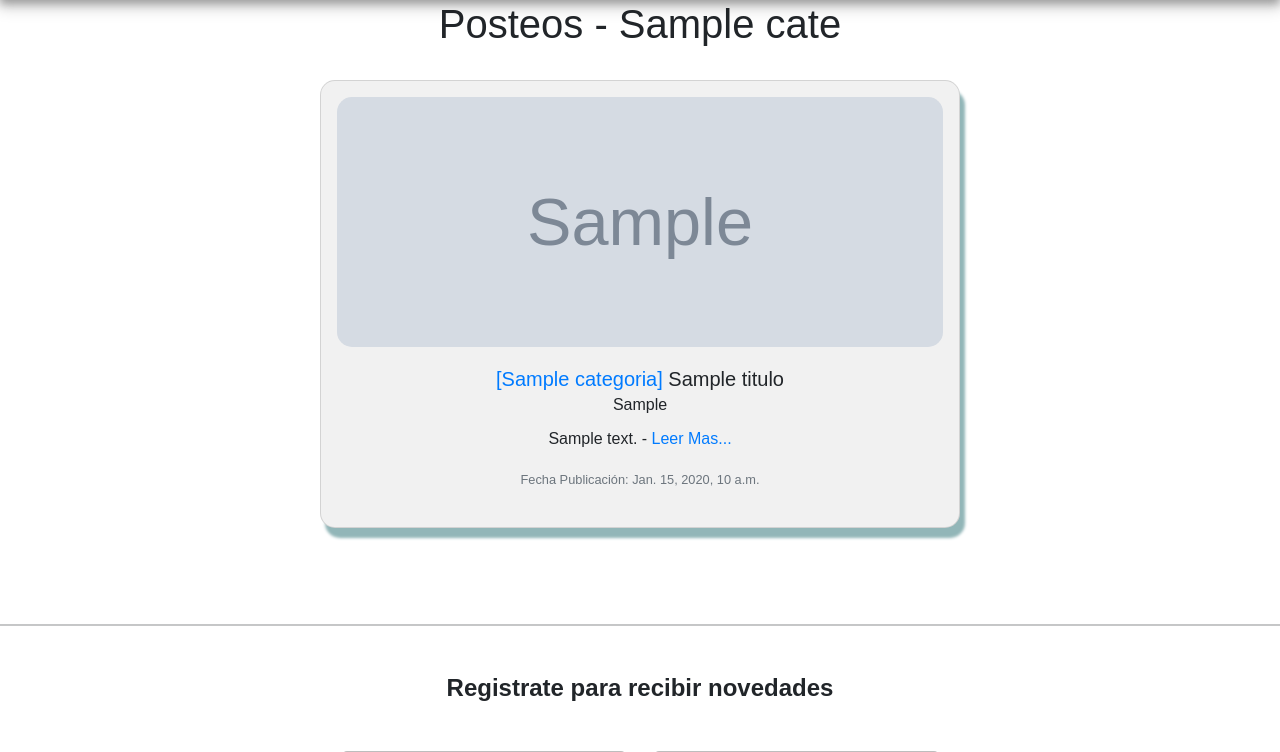
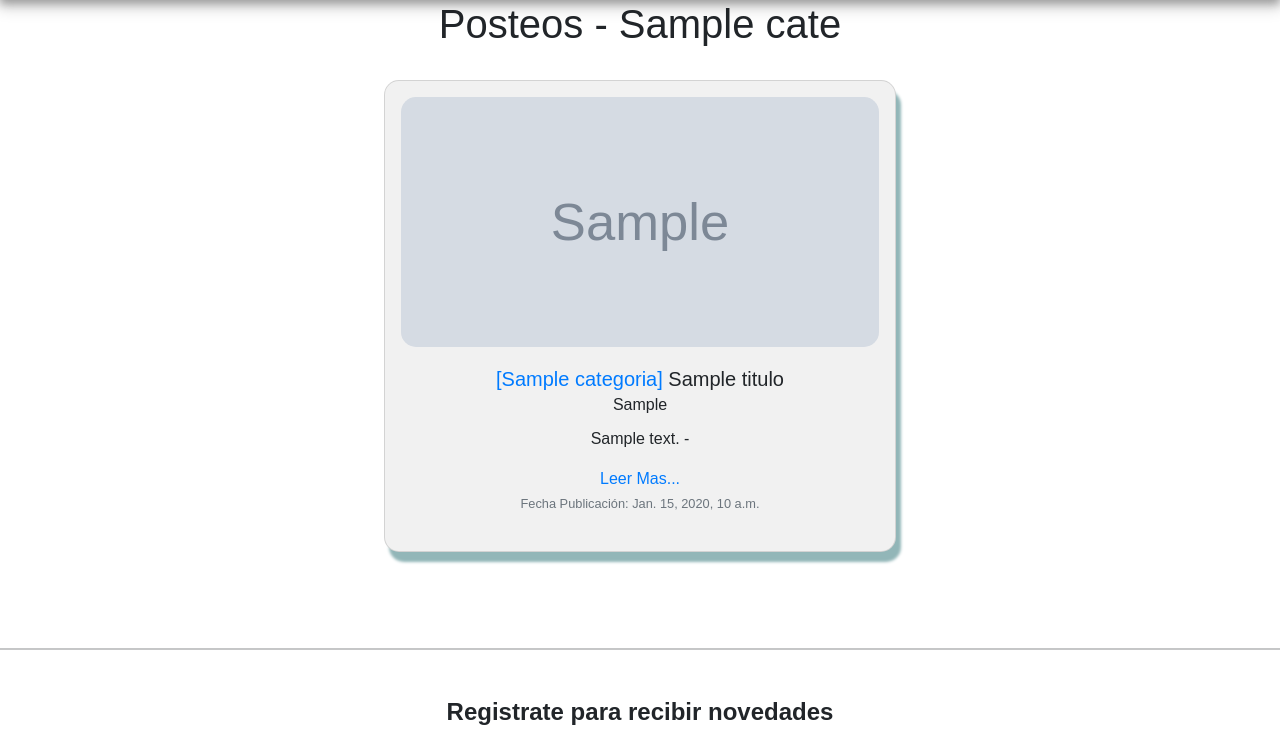
Before and after one commit to rafaric/Hechos-Con-Alma, a Django app: template blog/templates/categorias.html in a window 1280 px wide. Shown: the part 797-1549 px from the top of the page. Run offline with Django 4.2, Linux system fonts and the light colour scheme; the template is opened without the code that fills it: most values are stand-ins (such as "Sample title", 1, 10 or a date in 2020); grey boxes marked "Sample" are stand-in pictures; some libraries are stand-ins or nearby versions.

Commit message:
acomodado template categorias

```diff
--- a/blog/templates/categorias.html
+++ b/blog/templates/categorias.html
@@ -124,11 +124,12 @@ polygon.arrow-top {
 {% if post_categorizados %}
 
  {% for post in post_categorizados %}
- <div class="card" style="width: 50%; margin: 0 auto; border-radius: 15px; box-shadow: 5px 10px 3px rgb(146, 182, 184);">
+ <div class="card" style="max-width: 40%; min-height: 400px; margin: 0 auto; border-radius: 15px; box-shadow: 5px 10px 3px rgb(146, 182, 184);">
     {% if post.imagen %}
 
-            <img src="{{ post.imagen.url }}" class="card-img-top" width="250px" height="250px" style="border-radius: 15px">
-
+            <img src="{{ post.imagen.url }}" class="card-img-top" width="450px" height="250px" style="border-radius: 15px">
+    {% else %}
+            <img src="{% static 'blog/images/postdefault.jpg'%}" class="card-img-top" width="450px" height="250px" style="border-radius: 15px">
     {% endif %}
     <div class="card-body">
       <h5 class="card-title"><a href="{% url 'categoria' post.categoria|slugify %}">[{{ post.categoria.title }}]</a> {{ post.titulo.title }}
@@ -138,7 +139,7 @@ polygon.arrow-top {
                 <a href="{% url 'borrar_posteo' post.pk %}" style="font-size: 15px;">[Eliminar]</a>
             {% endif %}
         </small></h5>
-        <p class="card-text">{{ post.contenido | slice:":300" | safe }} - <a href="{% url 'detalle_posteo' post.pk%}">Leer Mas...</a></p>
+        <p class="card-text" style="white-space: nowrap; overflow: hidden; text-overflow: ellipsis; max-width: 1500px;">{{ post.contenido | striptags|safe }} - </p><a href="{% url 'detalle_posteo' post.pk%}">Leer Mas...</a>
       <p class="card-text"><small class="text-muted">Fecha Publicación: {{ post.fecha }}</small></p>
     </div>
   </div>
```
